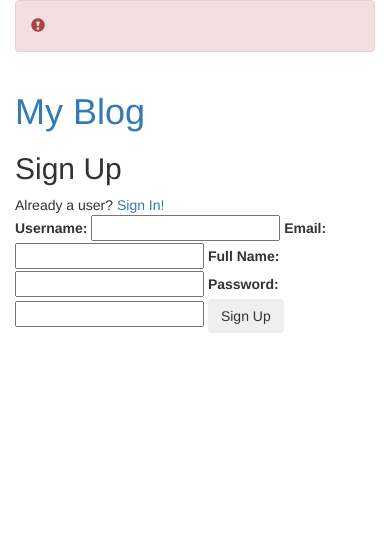
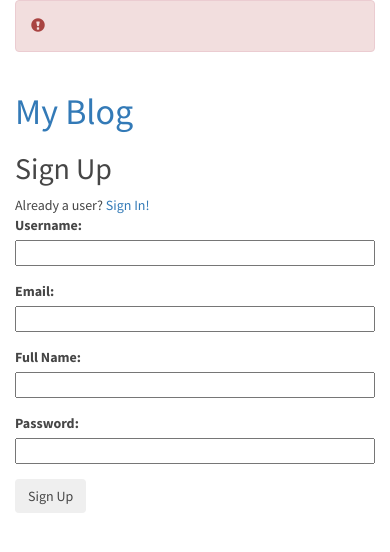
Before and after one commit to superlinkx/udacity-blog, a Python web app: template templates/signup.html in a window 390 px wide. Shown: the top 552 px of the page. Run offline with Jinja, Linux system fonts and the light colour scheme; the template is opened without the code that fills it, so the values that code supplies are empty; some libraries are stand-ins or nearby versions.

Commit message:
Added new font Updated styling to be more responsive and colorful Fixed some issues with the forms
Fixes #1

```diff
--- a/css/main.css
+++ b/css/main.css
@@ -1,11 +1,57 @@
+html, body {
+	font-family: 'Source Sans Pro', sans-serif;
+	font-size: 14px;
+	color: #464646;
+}
+
+input, textarea {
+	width: 100%;
+}
+
+textarea {
+	height: 240px;
+}
+
+input[type="checkbox"] {
+	margin-top: 12px;
+	width: auto;
+}
+
 header .btn {
 	margin-top: 20px;
 }
 
-.liked {
-	background: blue
+.btn-small {
+	padding: 2px 4px;
 }
 
-p {
+.like-container {
+	margin-top: 14px;
+}
+
+.like {
+	background: #dcdcdc;
+}
+
+.liked {
+	background: gold;
+}
+
+.post-preview {
+	white-space: nowrap;
+	text-overflow: ellipsis;
+	overflow: hidden;
+}
+
+.post-body {
 	white-space: pre-wrap;
 }
+
+.comment-box {
+	height: 75px;
+}
+
+/* Mobile Media Queries */
+@media only screen and (max-width: 767px) {
+
+}
--- a/handlers.py
+++ b/handlers.py
@@ -175,6 +175,7 @@ class EditPost(Handler):
                                     signedin=True)
                         return
 
+                time.sleep(0.1)
                 self.redirect("/post/view/"+slug)
                 return
 
@@ -237,7 +238,7 @@ class LikePost(Handler):
             if post:
                 result = models.Like.toggle(user=self.username, post=post)
                 if result is False:
-                    error = "Author's cannot like their own posts"
+                    error = "Authors cannot like their own posts"
                 else:
                     error = None
             else:
--- a/templates/base.html
+++ b/templates/base.html
@@ -2,6 +2,9 @@
 <html>
 	<head>
 		<title>Hello Blog</title>
+		<meta name="viewport" content="width=device-width, initial-scale=1, maximum-scale=1, user-scalable=no">
+
+		<link href="https://fonts.googleapis.com/css?family=Source+Sans+Pro:400,400i,600,700,900" rel="stylesheet">
 		<link rel="stylesheet" href="https://maxcdn.bootstrapcdn.com/bootstrap/3.3.6/css/bootstrap.min.css" integrity="sha384-1q8mTJOASx8j1Au+a5WDVnPi2lkFfwwEAa8hDDdjZlpLegxhjVME1fgjWPGmkzs7" crossorigin="anonymous">
 		<link rel="stylesheet" href="/css/main.css">
 
@@ -11,19 +14,21 @@
 	<body class="container">
 		{% block error %}{% endblock %}
 		<header class="row vertical-align">
-			<div class="heading col-xs-8">
+			<div class="heading col-xs-6">
 				<a href="/"><h1>My Blog</h1></a>
 				<h2>{% block heading %}{% endblock %}</h2>
 			</div>
-			<div class="col-xs-4">
-				{% if signedin == False %}
-				<button class="btn btn-large" id="signin-button">Sign In</button>
-				<button class="btn btn-large" id="signup-button">Sign Up</button>
-				{% endif %}
-				{% if signedin == True %}
-				<button class="btn btn-large" id="createpost-button">Create Post</button>
-				<button class="btn btn-large" id="logout-button">Logout</button>
-				{% endif %}
+			<div class="col-xs-6">
+				<div class="pull-right">
+					{% if signedin == False %}
+					<button class="btn btn-large btn-success" id="signin-button">Sign In</button>
+					<button class="btn btn-large btn-primary" id="signup-button">Sign Up</button>
+					{% endif %}
+					{% if signedin == True %}
+					<button class="btn btn-large btn-primary" id="createpost-button">Create Post</button>
+					<button class="btn btn-large btn-danger" id="logout-button">Logout</button>
+					{% endif %}
+				</div>
 			</div>
 		</header>
 		<main>
--- a/templates/frontpage.html
+++ b/templates/frontpage.html
@@ -15,9 +15,7 @@
 			<h3 class="post-title">
 				<a href="/post/view/{{post.slug}}">{{post.title}}</a>
 			</h3>
-			<div class="post-body">
-				{{post.body}}
-			</div>
+			<div class="post-preview">{{post.body}}</div>
 		</div>
 	{% endfor %}
 {% endblock %}
--- a/templates/signup.html
+++ b/templates/signup.html
@@ -9,21 +9,43 @@
 {% endblock %}
 {% block content %}
 	<div class="row">
-		<div class="col-xs-12">
+		<div class="col-sm-12">
 			Already a user? <a href="/signin">Sign In!</a>
 		</div>
 	</div>
 	<div class="row">
-		<form action="/signup" method="post" id="newuser-form" class="col-xs-12">
-			<label for="username">Username:</label>
+		<div class="col-sm-12">
+			<form action="/signup" method="post" id="newuser-form" class="form-horizontal">
+				<div class="form-group">
+					<label class="col-sm-offset-1 col-sm-2 control-label" for="username">Username:</label>
+					<div class="col-sm-6">
 						<input type="text" name="username" value="{{username}}">
-			<label for="email">Email:</label>
+					</div>
+				</div>
+				<div class="form-group">
+					<label class="col-sm-offset-1 col-sm-2 control-label" for="email">Email:</label>
+					<div class="col-sm-6">
 						<input type="text" name="email" value="{{email}}">
-			<label for="name">Full Name:</label>
+					</div>
+				</div>
+				<div class="form-group">
+					<label class="col-sm-offset-1 col-sm-2 control-label" for="name">Full Name:</label>
+					<div class="col-sm-6">
 						<input type="text" name="name" value="{{name}}">
-			<label for="password">Password:</label>
+					</div>
+				</div>
+				<div class="form-group">
+					<label class="col-sm-offset-1 col-sm-2 control-label" for="password">Password:</label>
+					<div class="col-sm-6">
 						<input type="password" name="password" value="{{password}}">
+					</div>
+				</div>
+				<div class="form-group">
+					<div class="col-sm-offset-3 col-sm-6">
 						<button type="submit" class="btn btn-large">Sign Up</button>
+					</div>
+				</div>
 			</form>
 		</div>
+	</div>
 {% endblock %}
```
Also changed, not shown: templates/createpost.html (+27 -7 lines), templates/editcomment.html (+14 -4 lines), templates/editpost.html (+18 -4 lines), templates/signin.html (+28 -10 lines), templates/viewpost.html (+26 -14 lines). Lines whose indentation alone changed are shown as unchanged.
